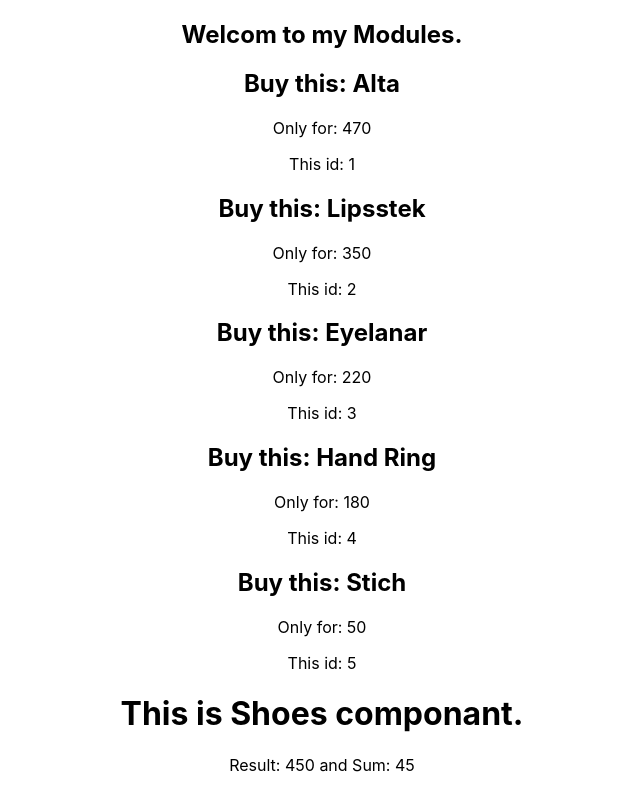
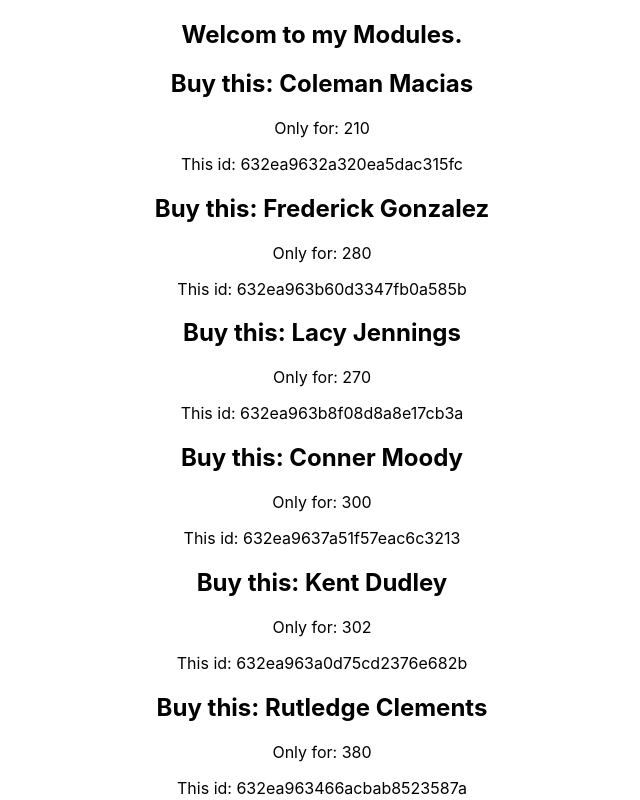
Before and after one commit to rasel497/storage-and-handler, a React (Create React App) app: page / in a window 1280 px wide. Shown: the top 800 px of the page, without its empty margins (318-958 px from the left). Built offline with nearby package versions, Linux system fonts and the light colour scheme.

Commit message:
create json generator data

```diff
--- a/src/componants/Cosmitics/Cosmitics.js
+++ b/src/componants/Cosmitics/Cosmitics.js
@@ -5,11 +5,41 @@ import Cosmitic from '../Cosmitic/Cosmitic';
 
 const Cosmitics = () => {
     const cosmitics = [
-        { id: 1, name: 'Alta', price: '470' },
-        { id: 2, name: 'Lipsstek', price: '350' },
-        { id: 3, name: 'Eyelanar', price: '220' },
-        { id: 4, name: 'Hand Ring', price: '180' },
-        { id: 5, name: 'Stich', price: '50', }
+        {
+            "id": "632ea9632a320ea5dac315fc",
+            "price": 210,
+            "name": "Coleman Macias"
+        },
+        {
+            "id": "632ea963b60d3347fb0a585b",
+            "price": 280,
+            "name": "Frederick Gonzalez"
+        },
+        {
+            "id": "632ea963b8f08d8a8e17cb3a",
+            "price": 270,
+            "name": "Lacy Jennings"
+        },
+        {
+            "id": "632ea9637a51f57eac6c3213",
+            "price": 300,
+            "name": "Conner Moody"
+        },
+        {
+            "id": "632ea963a0d75cd2376e682b",
+            "price": 302,
+            "name": "Kent Dudley"
+        },
+        {
+            "id": "632ea963466acbab8523587a",
+            "price": 380,
+            "name": "Rutledge Clements"
+        },
+        {
+            "id": "632ea9635a6ed30cbd043472",
+            "price": 335,
+            "name": "Angelique Blackburn"
+        }
     ]
 
     return (
```
